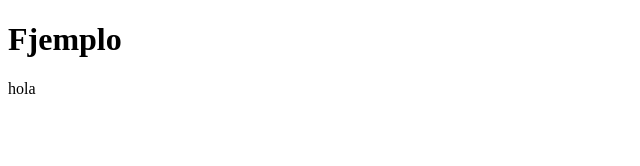
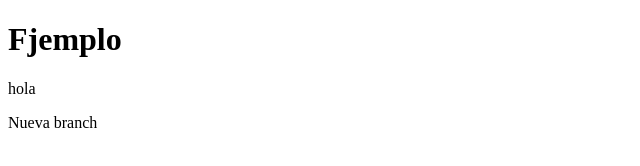
Before and after one commit to Maxi099/Clase4-vercel, a plain HTML site: page index.html in a window 1280 px wide. Shown: the whole page, without its empty margins (0-640 px from the left). Drawn offline with Linux system fonts and the light colour scheme.

Commit message:
Cambio nueva rama

```diff
--- a/index.html
+++ b/index.html
@@ -10,6 +10,7 @@
 
 <h1>Fjemplo</h1>
 <p>hola</p>
+<p>Nueva branch</p>
 
 
 
```
